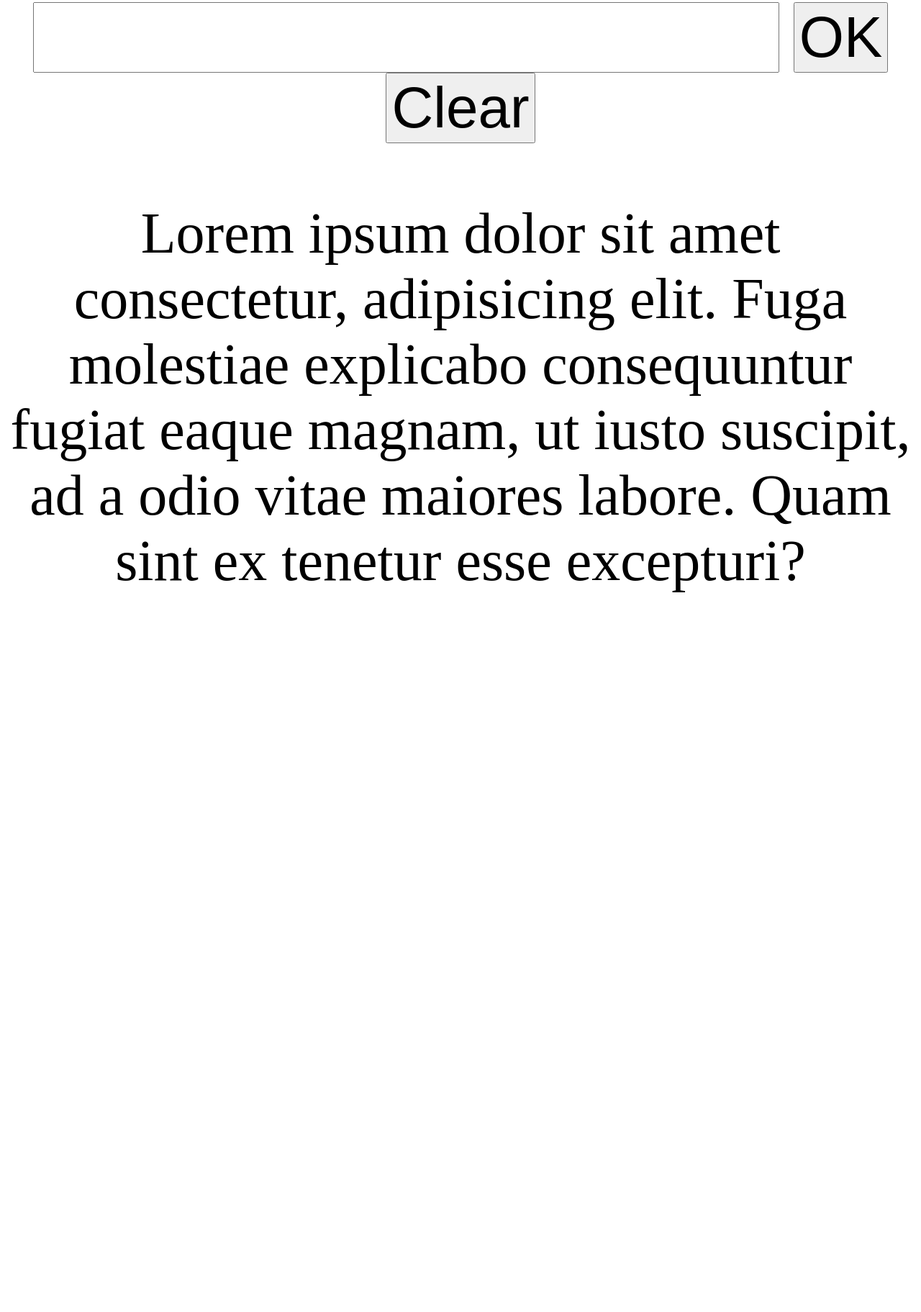
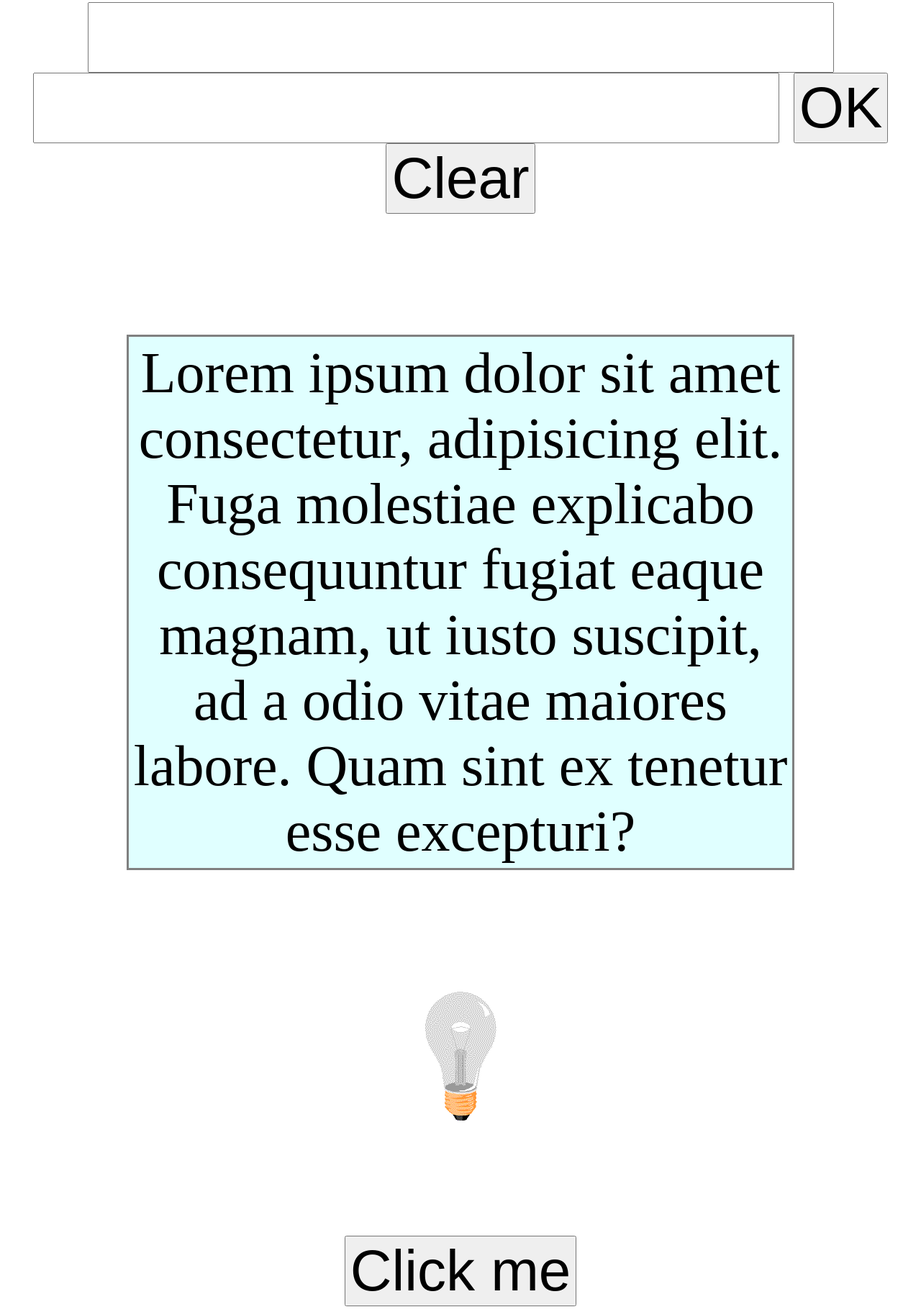
Before and after one commit to hagai1973/JavaScriptDemo, a plain HTML site: page index.html in a window 1280 px wide. Shown: the part 506-2329 px from the top of the page at 72% size. Before the commit the page ends 1411 px from the top, so only its background shows below. Drawn offline with Linux system fonts and the light colour scheme.

Commit message:
update bulb on/off practice

```diff
--- a/index.html
+++ b/index.html
@@ -5,6 +5,7 @@
     <meta http-equiv="X-UA-Compatible" content="IE=edge" />
     <meta name="viewport" content="width=device-width, initial-scale=1.0" />
     <link rel="stylesheet" href="style/style.css" />
+    <link rel="icon" href="favicon.png" />
     <script src="index.js"></script>
     <title>JavaScript Demo</title>
   </head>
@@ -12,19 +13,23 @@
     <h1>JavaScript Demo</h1>
 
     <div class="container">
-      <p>Enter a number and click OK:</p>
+      <p>Enter your name and click OK:</p>
 
-      <input id="text1" type="text" required />
-      <button onclick="myFunction()">OK</button>
-      <button>Clear</button>
+      <input id="num1" type="number" required />
+      <input id="num2" type="number" required />
+      <button onclick="sumNumber()">OK</button>
+      <button onclick="set_text()">Clear</button>
 
-      <p>
+      <p class="box">
         Lorem ipsum dolor sit amet consectetur, adipisicing elit. Fuga molestiae
         explicabo consequuntur fugiat eaque magnam, ut iusto suscipit, ad a odio
         vitae maiores labore. Quam sint ex tenetur esse excepturi?
       </p>
 
       <p id="demo"></p>
+
+      <img id="bulb" src="img/pic_bulboff.gif" alt="bulb off" />
+      <button onclick="change_img_src()">Click me</button>
     </div>
   </body>
 </html>
--- a/index.js
+++ b/index.js
@@ -1,6 +1,30 @@
 console.log("Hello World");
+
+// let your_age = Number(prompt("What is your age"));
+
+// if (your_age > 18) alert("You are adult");
+// else alert("You are young");
 
 function myFunction() {
   let your_name = document.getElementById("text1").value;
   alert("Your name is: " + your_name);
 }
+
+function sumNumber() {
+  let num1 = document.getElementById("num1").value;
+  let num2 = document.getElementById("num2").value;
+  let results = Number(num1) + Number(num2);
+  alert("Result:  " + results);
+}
+
+function set_text() {
+  document.getElementById("demo").innerHTML = "Hello World";
+}
+
+function change_img_src() {
+  let current_src = document.getElementById("bulb").src;
+  console.log(current_src);
+  if (current_src.includes("img/pic_bulboff.gif"))
+    document.getElementById("bulb").src = "img/pic_bulbon.gif";
+  else document.getElementById("bulb").src = "img/pic_bulboff.gif";
+}
--- a/style/style.css
+++ b/style/style.css
@@ -12,5 +12,18 @@ h1 {
 .container button,
 .container input {
   font-size: 5rem;
-  text-align: center;
+  text-align: left;
 }
+
+.box {
+  background-color: lightcyan;
+  margin: 10.5rem;
+  border: 3px solid gray;
+  padding: 5px;
+}
+
+.container img {
+  display: block;
+  margin: auto;
+  margin-bottom: 10rem;
+}
```
Also changed, not shown: favicon.png (added), img/pic_bulboff.gif (added), img/pic_bulbon.gif (added).
